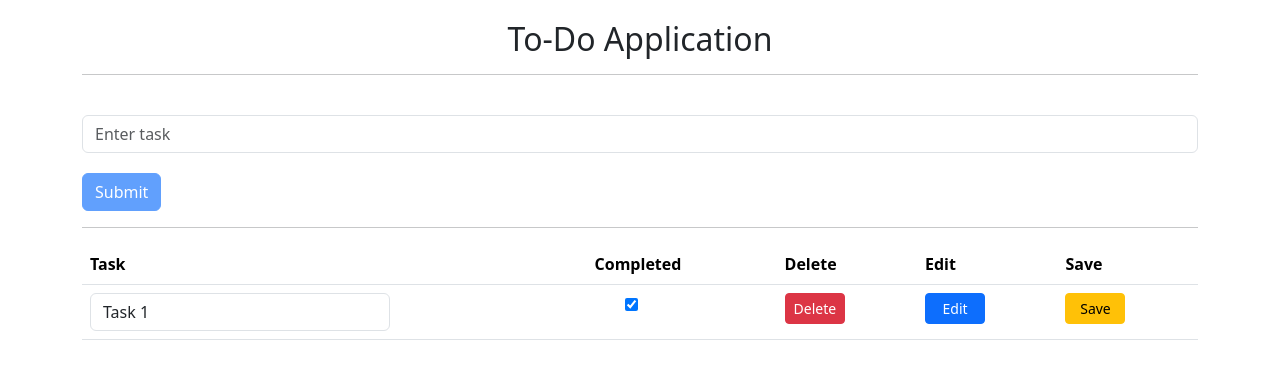
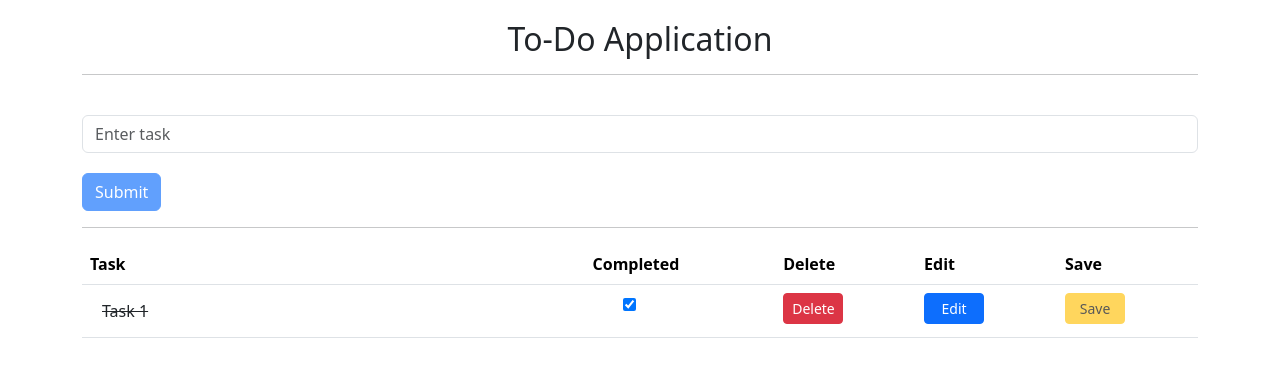
Before and after one commit to hscharpreet/ng-todo-app, an Angular app: page / in a window 1280 px wide. Shown: the top 370 px of the page. Built offline with nearby package versions, Linux system fonts and the light colour scheme.

Commit message:
chore: Update TodolistComponent UI and functionality

```diff
--- a/src/app/todolist/todolist.component.css
+++ b/src/app/todolist/todolist.component.css
@@ -25,3 +25,15 @@ h1 {
 #save {
   width: 60px;
 }
+
+.edit {
+  border: solid 2px orange;
+}
+
+.not-edit {
+  border: none;
+}
+
+.crossed {
+  text-decoration: line-through;
+}
--- a/src/app/todolist/todolist.component.html
+++ b/src/app/todolist/todolist.component.html
@@ -45,10 +45,17 @@
       <tr *ngFor="let t of taskArray; index as i">
         <td>
           <input
+            #taskInput
             type="text"
             class="form-control"
             id="taskInTable"
             value="{{ t.taskName }}"
+            [readOnly]="!t.isEditable"
+            [ngClass]="{
+              edit: t.isEditable,
+              'not-edit': !t.isEditable,
+              crossed: t.isCompleted
+            }"
           />
         </td>
         <td>
@@ -69,12 +76,22 @@
           </button>
         </td>
         <td>
-          <button id="edit" class="btn btn-primary btn-sm" (click)="onEdit(i)">
+          <button
+            id="edit"
+            class="btn btn-primary btn-sm"
+            (click)="onEdit(i)"
+            [disabled]="t.isEditable"
+          >
             Edit
           </button>
         </td>
         <td>
-          <button id="save" class="btn btn-warning btn-sm" (click)="onSave(i)">
+          <button
+            id="save"
+            class="btn btn-warning btn-sm"
+            (click)="onSave(i, taskInput.value)"
+            [disabled]="!t.isEditable"
+          >
             Save
           </button>
         </td>
--- a/src/app/todolist/todolist.component.ts
+++ b/src/app/todolist/todolist.component.ts
@@ -7,14 +7,14 @@ import { NgForm } from '@angular/forms';
   styleUrl: './todolist.component.css',
 })
 export class TodolistComponent {
-  taskArray = [{ taskName: 'Task 1', isCompleted: true }];
+  taskArray = [{ taskName: 'Task 1', isCompleted: true, isEditable: false }];
 
   onSubmit(taskForm: NgForm) {
-    console.log(taskForm);
     this.taskArray.push({
       taskName: taskForm.value.task,
       // taskName: taskForm.controls['task'].value,
       isCompleted: false,
+      isEditable: false,
     });
     taskForm.reset();
   }
@@ -27,7 +27,12 @@ export class TodolistComponent {
     this.taskArray[index].isCompleted = !this.taskArray[index].isCompleted;
   }
 
-  onEdit(index: number) {}
+  onEdit(index: number) {
+    this.taskArray[index].isEditable = true;
+  }
 
-  onSave(index: number) {}
+  onSave(index: number, updatedTask: string) {
+    this.taskArray[index].taskName = updatedTask;
+    this.taskArray[index].isEditable = false;
+  }
 }
```
